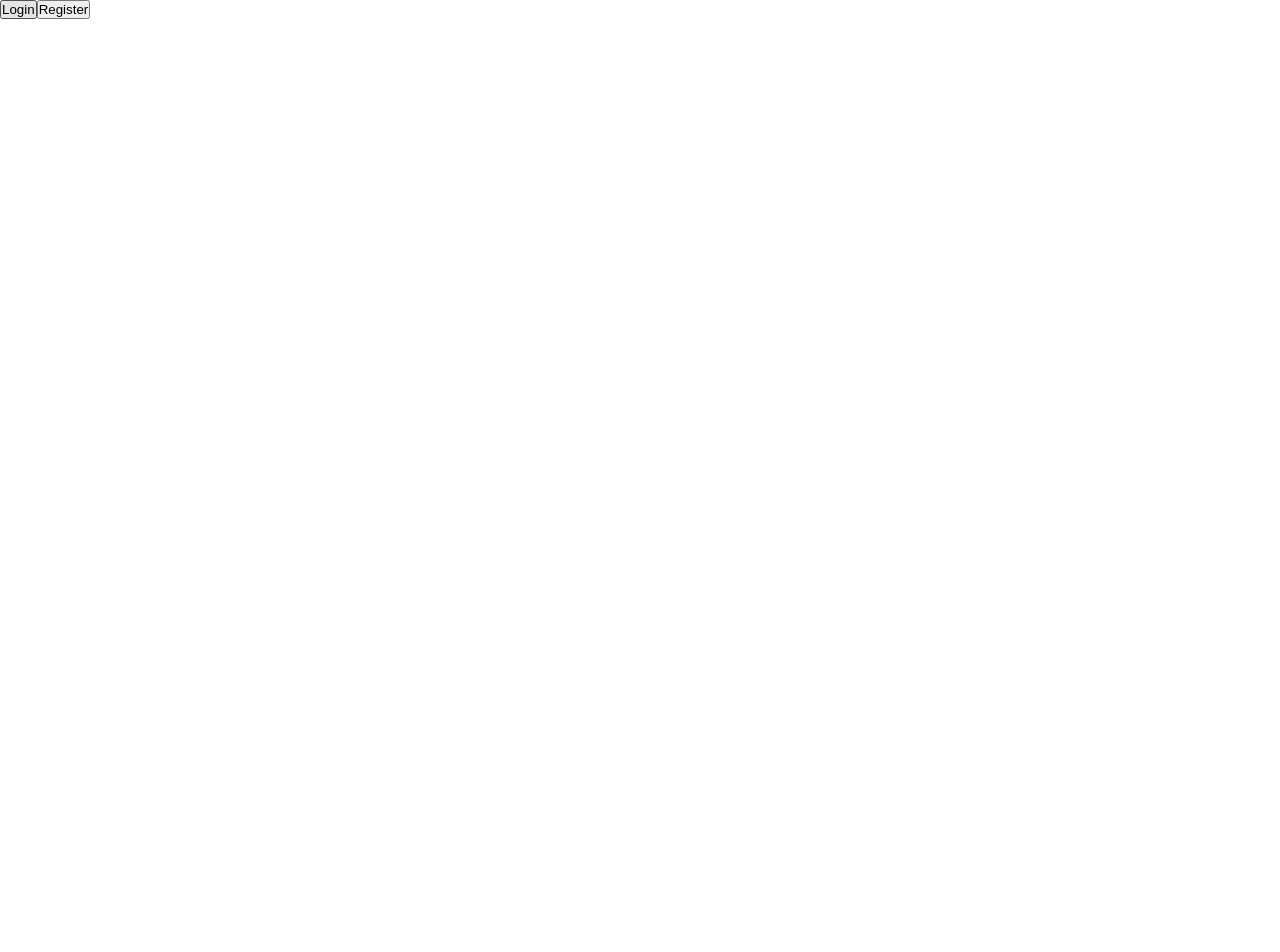
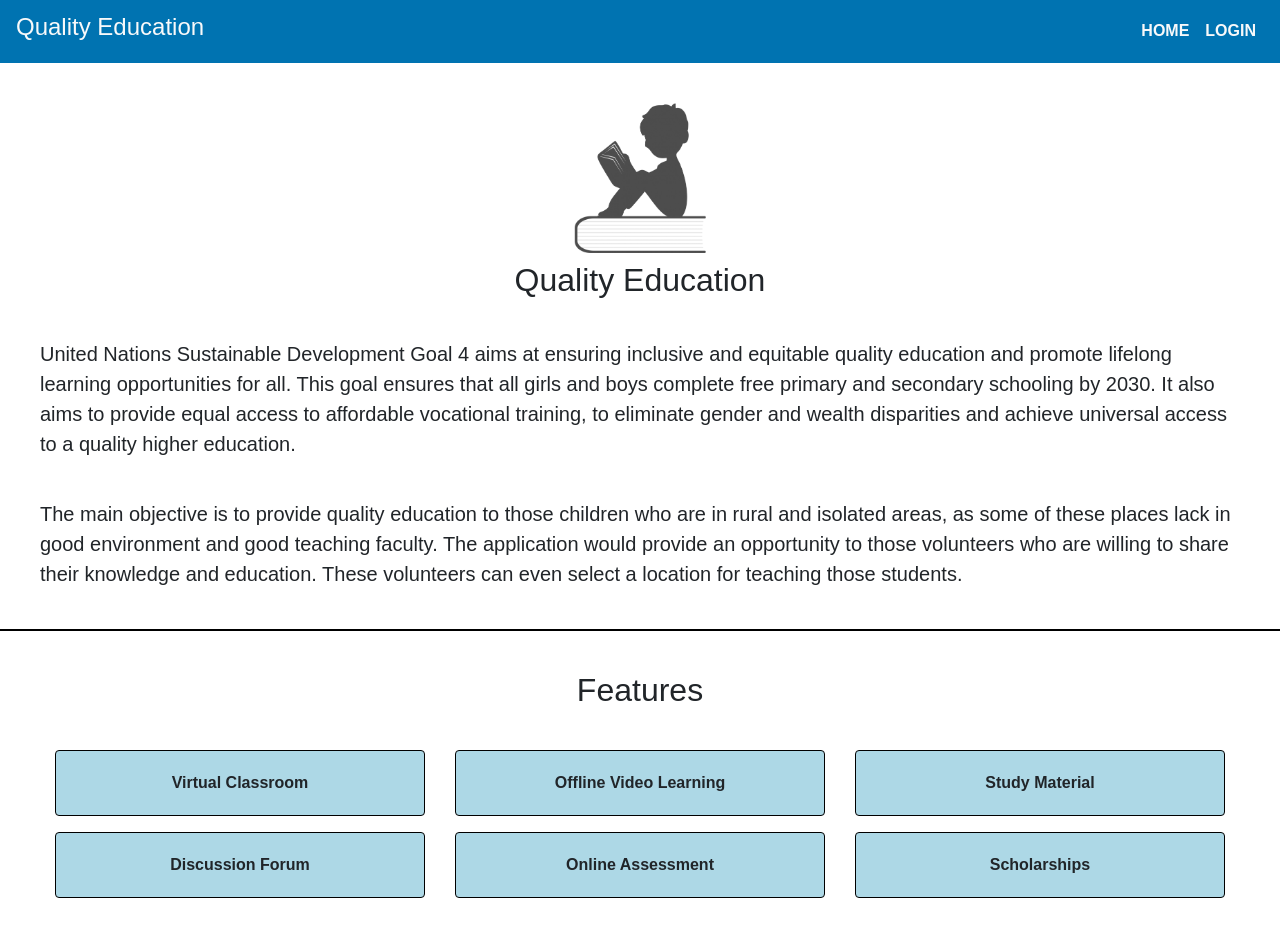
Before and after one commit to deep-muni/Quality-Education, a React (Create React App) app in the folder frontend/: page / in a window 1280 px wide. Shown: the top 952 px of the page. Before the commit the page ends 800 px from the top, so only its background shows below. Built offline with nearby package versions, Linux system fonts and the light colour scheme.

Commit message:
Home page

```diff
--- a/frontend/public/index.html
+++ b/frontend/public/index.html
@@ -6,9 +6,13 @@
     <meta name="theme-color" content="#000000" />
     <meta name="description" content="Web site created using create-react-app"/>
     <title>Quality Education</title>
+    <link rel="stylesheet" href="https://cdn.jsdelivr.net/npm/bootstrap@4.5.3/dist/css/bootstrap.min.css" integrity="sha384-TX8t27EcRE3e/ihU7zmQxVncDAy5uIKz4rEkgIXeMed4M0jlfIDPvg6uqKI2xXr2" crossorigin="anonymous">
   </head>
   <body>
     <noscript>You need to enable JavaScript to run this app.</noscript>
     <div id="root"></div>
+    <script src="https://code.jquery.com/jquery-3.5.1.slim.min.js" integrity="sha384-DfXdz2htPH0lsSSs5nCTpuj/zy4C+OGpamoFVy38MVBnE+IbbVYUew+OrCXaRkfj" crossorigin="anonymous"></script>
+    <script src="https://cdn.jsdelivr.net/npm/popper.js@1.16.1/dist/umd/popper.min.js" integrity="sha384-9/reFTGAW83EW2RDu2S0VKaIzap3H66lZH81PoYlFhbGU+6BZp6G7niu735Sk7lN" crossorigin="anonymous"></script>
+    <script src="https://cdn.jsdelivr.net/npm/bootstrap@4.5.3/dist/js/bootstrap.min.js" integrity="sha384-w1Q4orYjBQndcko6MimVbzY0tgp4pWB4lZ7lr30WKz0vr/aWKhXdBNmNb5D92v7s" crossorigin="anonymous"></script>
   </body>
 </html>
--- a/frontend/src/components/About.js
+++ b/frontend/src/components/About.js
@@ -1,13 +1,78 @@
 import React, { Component } from "react";
+import { Link } from "react-router-dom";
+import logo from "../img/logo.png";
+import Header from "./Header";
 class About extends Component {
     state = {  }
     render() {
         return (
             <div>
-                <h2 style={{textAlign:"center", marginTop:"5vh"}}>About Us</h2>
+                <Header/>
+                <div style={{textAlign:"center", marginTop:"5vh"}}>
+                    <img src={logo} height="150vh" />
+                    <h2 style={{marginTop:"1vh"}}>Quality Education</h2>
+                </div>
                 <p style={{margin:"5vh", fontSize:"20px"}}>
-                    Vestibulum ante ipsum primis in faucibus orci luctus et ultrices posuere cubilia curae; Nunc tincidunt varius tortor, ut interdum lacus imperdiet ac. Suspendisse potenti. Aenean ultrices luctus rhoncus. Donec tincidunt rhoncus ultricies. Vivamus accumsan consectetur viverra. Quisque a facilisis eros. Phasellus eu libero sit amet nibh mollis bibendum sit amet mollis nulla. Suspendisse ornare est at elit facilisis molestie. Donec luctus in nisi sit amet dapibus. In egestas ipsum eu massa tincidunt, sagittis aliquet mi iaculis. Proin eu tortor erat. Proin a viverra ante, quis vulputate tortor. Donec fermentum sem consectetur lorem auctor congue. Suspendisse commodo sed lacus id ultricies.
+                    United Nations Sustainable Development Goal 4 aims at ensuring inclusive and equitable quality education and promote lifelong learning opportunities for all. This goal ensures that all girls and boys complete free primary and secondary schooling by 2030. It also aims to provide equal access to affordable vocational training, to eliminate gender and wealth disparities and achieve universal access to a quality higher education.
                 </p>
+                <p style={{margin:"5vh", fontSize:"20px"}}>
+                    The main objective is to provide quality education to those children who are in rural and isolated areas, as some of these places lack in good environment and good teaching faculty. The application would provide an opportunity to those volunteers who are willing to share their knowledge and education. These volunteers can even select a location for teaching those students.
+                </p>
+                <hr style={{borderWidth:"2px", borderColor:"black"}}/>
+                <h2 style={{textAlign:"center", marginTop:"5vh"}}>Features</h2>
+                <div className="row" style={{margin:"5vh"}}>
+                    <div className="col-sm-6 col-md-6 col-lg-4 mx-auto mb-3">
+                        <div class="card" style={{textAlign:"center", borderColor:"black", backgroundColor:"lightblue"}}>
+                            <div class="card-body">
+                                <strong>Virtual Classroom</strong>
+                            </div>
+                        </div>
+                    </div>
+                    <div className="col-sm-6 col-md-6 col-lg-4 mx-auto mb-3">
+                        <div class="card" style={{textAlign:"center", borderColor:"black", backgroundColor:"lightblue"}}>
+                            <div class="card-body">
+                                <strong>Offline Video Learning</strong>
+                            </div>
+                        </div>
+                    </div>
+                    <div className="col-sm-6 col-md-6 col-lg-4 mx-auto mb-3">
+                        <div class="card" style={{textAlign:"center", borderColor:"black", backgroundColor:"lightblue"}}>
+                            <div class="card-body">
+                                <strong>Study Material</strong>
+                            </div>
+                        </div>
+                    </div>
+                    <div className="col-sm-6 col-md-6 col-lg-4 mx-auto mb-3">
+                        <div class="card" style={{textAlign:"center", borderColor:"black", backgroundColor:"lightblue"}}>
+                            <div class="card-body">
+                                <strong>Discussion Forum</strong>
+                            </div>
+                        </div>
+                    </div>
+                    <div className="col-sm-6 col-md-6 col-lg-4 mx-auto mb-3">
+                        <div class="card" style={{textAlign:"center", borderColor:"black", backgroundColor:"lightblue"}}>
+                            <div class="card-body">
+                                <strong>Online Assessment</strong>
+                            </div>
+                        </div>
+                    </div>
+                    <div className="col-sm-6 col-md-6 col-lg-4 mx-auto mb-3">
+                        <div class="card" style={{textAlign:"center", borderColor:"black", backgroundColor:"lightblue"}}>
+                            <div class="card-body">
+                                <strong>Scholarships</strong>
+                            </div>
+                        </div>
+                    </div>
+                </div>
+                <hr style={{borderWidth:"2px", borderColor:"black"}}/>
+                <h2 style={{textAlign:"center", marginTop:"5vh"}}>Join Us</h2>
+                <p style={{margin:"5vh", fontSize:"20px"}}>
+                    Interested students and volunteers can become part of this innovative idea. We are looking for those volunteers who can provide knowledge and practical experience to students. Students can enroll themself and can learn new concepts for free of cost (premium features available).
+                </p>
+                <div style={{textAlign:"center",marginBottom:"5vh"}}>
+                    <Link to="/register"><button type="button" className="btn btn-primary btn-lg">Register</button></Link>
+                </div>
+                <hr style={{borderWidth:"2px", borderColor:"black"}}/>
                 <h2 style={{textAlign:"center", marginTop:"5vh"}}>Developers</h2>
                 <div className="row" style={{margin:"5vh"}}>
                     <div className="col-sm-8 col-md-6 col-lg-3 mx-auto mb-3">
@@ -15,7 +80,7 @@
                             <img src="https://scontent.fyaw1-1.fna.fbcdn.net/v/t1.0-9/69331413_2530402660316090_1814845070944239616_o.jpg?_nc_cat=109&ccb=2&_nc_sid=09cbfe&_nc_ohc=WGGn-y9rT6sAX8cMr47&_nc_ht=scontent.fyaw1-1.fna&oh=cb4a350d6a03b378e670389e612fdff9&oe=5FDD7378" className="card-img-top" alt="..."/>
                                 <div className="card-body">
                                     <h5 className="card-title">Deep Muni</h5>
-                                    <p className="card-text">Expert in developing web applications using Node.js, React.js, and Angular.js</p>
+                                    <p className="card-text">Expert in developing web applications using Node.js, React.js, and Angular.js. Majorily a front-end developer.</p>
                                     <p className="card-text" style={{fontStyle:"italic"}}>(Masters of Applied Computer Science)</p>
                                 </div>
                         </div>
@@ -25,7 +90,7 @@
                             <img src="https://media-exp1.licdn.com/dms/image/C5603AQEI25K2cllUMQ/profile-displayphoto-shrink_800_800/0?e=1611792000&v=beta&t=MwcmXAeNcJPryEpRI5hxGcfDj8FuvqlC4CMKa2JVDlw" className="card-img-top" alt="..."/>
                                 <div className="card-body">
                                     <h5 className="card-title">Dhruv Tarpara</h5>
-                                    <p className="card-text">Major area of interest in working on back-end using Java. Moreover, he also worked on different cloud platforms, i.e. Azure, AWS</p>
+                                    <p className="card-text">Major area of interest in working on back-end using Java. Moreover, he also worked on different cloud platforms.</p>
                                     <p className="card-text" style={{fontStyle:"italic"}}>(Masters of Applied Computer Science)</p>
                                 </div>
                         </div>
@@ -35,7 +100,7 @@
                             <img src="https://scontent.fyaw1-1.fna.fbcdn.net/v/t1.0-9/121967907_2139821692817174_7210929821271490191_o.jpg?_nc_cat=109&ccb=2&_nc_sid=09cbfe&_nc_ohc=zELle-fBGKAAX_kECXv&_nc_ht=scontent.fyaw1-1.fna&oh=d44355d741dc257f86f476514cc43dec&oe=5FDEF76A" className="card-img-top" alt="..."/>
                                 <div className="card-body">
                                     <h5 className="card-title">Simranbanu Diwan</h5>
-                                    <p className="card-text">Developed many web applications using Node.js and React.js. Majorily a back-end developer</p>
+                                    <p className="card-text">Developed many web applications using Node.js and React.js. Majorily a back-end developer.</p>
                                     <p className="card-text" style={{fontStyle:"italic"}}>(Masters of Applied Computer Science)</p>
                                 </div>
                         </div>
--- a/frontend/src/components/Login.js
+++ b/frontend/src/components/Login.js
@@ -4,6 +4,7 @@
 import Axios from "axios";
 import urlModifier from "../helper/urlModifier";
 import {Link, useHistory, withRouter} from "react-router-dom";
+import Header from './Header';
 
 const Login = () => {
 
@@ -61,7 +62,12 @@
     }
 
     return (
-        <div className="login">
+        <div>
+           <Header/>
+           <div className="login" style={{marginTop:"17vh"}}>
+               <div style={{textAlign:"center", marginBottom:"3vh"}}>
+                    <h3>Login</h3>
+               </div>
                 <form className="login__form" onSubmit={handleSubmit}>
                     <div className="login__input-section">
                         <label htmlFor="email">Email</label>
@@ -85,6 +91,8 @@
                     <Link to={"/register"} className="login__link"> Register</Link>
                 </div>
             </div>
+        </div>
+
     );
 };
 
--- a/frontend/src/components/Register.js
+++ b/frontend/src/components/Register.js
@@ -4,6 +4,7 @@
 import Axios from "axios";
 import urlModifier from "../helper/urlModifier";
 import {Link, useHistory, withRouter} from "react-router-dom";
+import Header from './Header';
 
 const Register = () => {
 
@@ -60,7 +61,12 @@
     }
 
     return (
-        <div className="register">
+        <div>
+            <Header/>
+            <div className="register" style={{marginTop:"1.5vh"}}>
+            <div style={{textAlign:"center", marginBottom:"1.5vh"}}>
+                    <h3>Registration</h3>
+            </div>
             <form className="register__form" onSubmit={handleSubmit}>
                 <div className="register__input-section">
                     <label htmlFor="email">Email</label>
@@ -141,6 +147,7 @@
                 <Link to={"/login"} className="register__link"> Login</Link>
             </div>
         </div>
+        </div>
     );
 };
 
--- a/frontend/src/components/Routes.js
+++ b/frontend/src/components/Routes.js
@@ -5,12 +5,13 @@
 import Administrator from "./Administrator";
 import Home from "./Home";
 import Main from "./Main";
+import About from './About';
 
 const Routes = () => {
     return (
         <div className="deep">
             <Switch>
-                <Route exact path="/" component={Main}/>
+                <Route exact path="/" component={About}/>
                 <Route path='/register' component={Register}/>
                 <Route path='/login' component={Login}/>
                 <Route path='/admin' component={Administrator}/>
```
Also changed, not shown: frontend/src/components/Header.jsx (+0 -7 lines), frontend/src/img/logo.png (added). Lines whose indentation alone changed are shown as unchanged.
